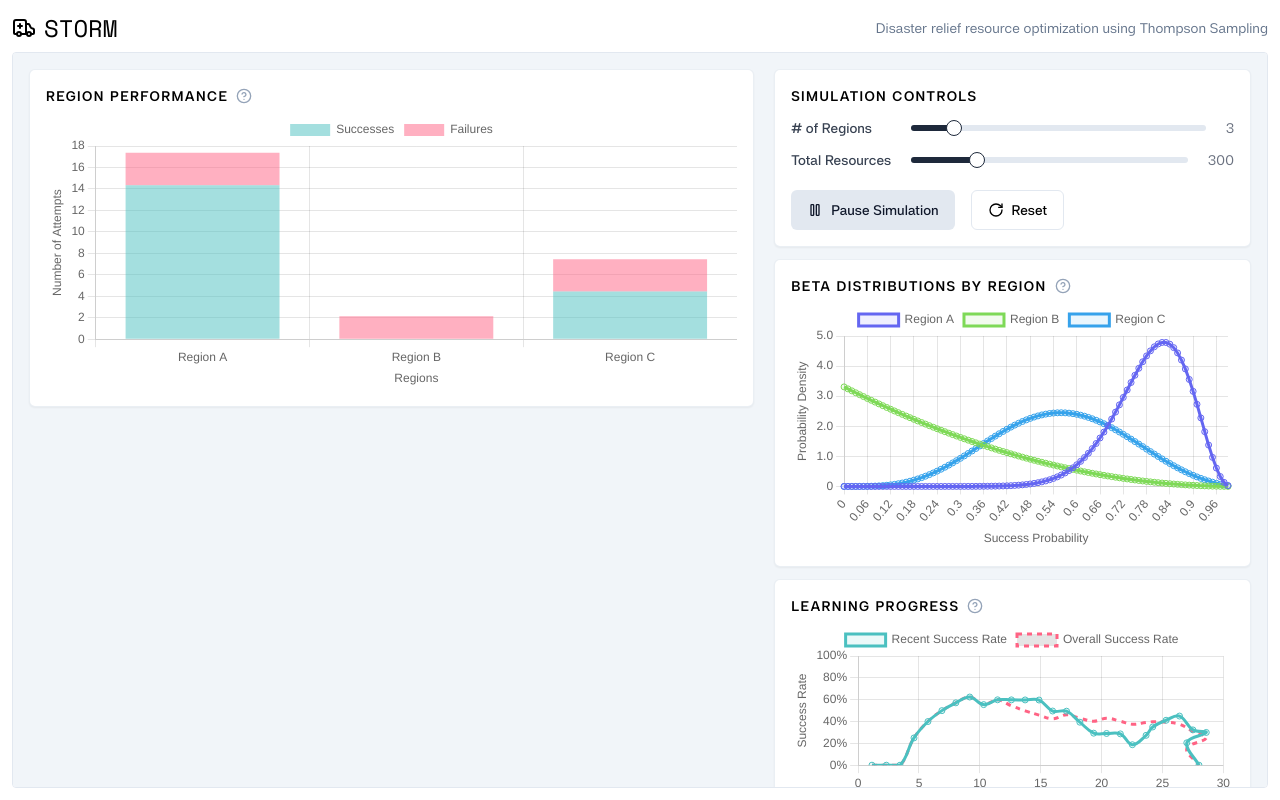
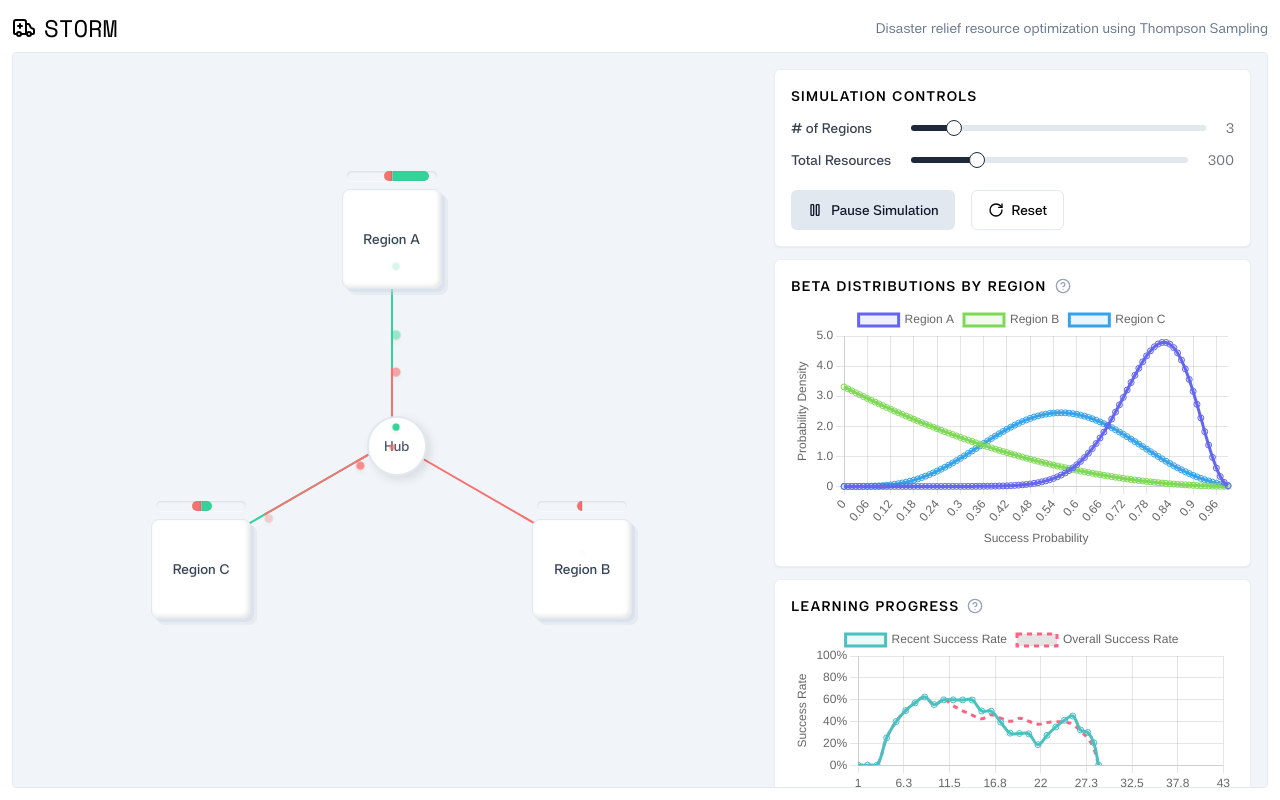
Before and after one commit to Tina-Mai/storm, a Next.js app: page / in a window 1280 px wide. Both pictures are taken after a click on the button "Start Simulation". Built offline with nearby package versions, Linux system fonts and the light colour scheme.

Commit message:
beautiful region graphic hehehe

```diff
--- a/package.json
+++ b/package.json
@@ -15,6 +15,7 @@
     "chart.js": "^4.4.6",
     "class-variance-authority": "^0.7.1",
     "clsx": "^2.1.1",
+    "framer-motion": "^11.12.0",
     "lucide-react": "^0.462.0",
     "next": "15.0.3",
     "react": "19.0.0-rc-66855b96-20241106",
--- a/src/app/page.tsx
+++ b/src/app/page.tsx
@@ -1,12 +1,13 @@
 "use client";
 
+import { motion } from "framer-motion";
+import { useGlobal } from "@/context/globalContext";
+import { Ambulance } from "lucide-react";
 import RegionChart from "@/components/RegionChart";
 import ControlPanel from "@/components/ControlPanel";
 import BetaDistributionChart from "@/components/BetaDistributionChart";
 import LearningChart from "@/components/LearningChart";
-import { useGlobal } from "@/context/globalContext";
 import ResourcesRemaining from "@/components/ResourcesRemaining";
-import { Ambulance } from "lucide-react";
 import Results from "@/components/Results";
 
 export default function Home() {
@@ -24,11 +25,15 @@ export default function Home() {
 			<div className="flex-grow overflow-y-auto w-full bg-slate-100 border border-slate-200 rounded p-4">
 				<div className="grid grid-cols-5 gap-5">
 					{/* Status Column  */}
-					<div className="col-span-3 vertical gap-3 justify-between">
-						{results && <Results />}
-
+					<div className="relative col-span-3 vertical gap-3 justify-between">
+						<div />
 						<RegionChart />
 						<ResourcesRemaining />
+						{results && (
+							<motion.div className="absolute w-full top-0 left-0" initial={{ y: -100, opacity: 0 }} animate={{ y: 0, opacity: 1 }} transition={{ duration: 0.5, ease: "easeOut" }}>
+								<Results />
+							</motion.div>
+						)}
 					</div>
 
 					{/* Charts Column */}
--- a/src/components/LearningChart.tsx
+++ b/src/components/LearningChart.tsx
@@ -11,7 +11,7 @@ import TooltipComponent from "@/components/Tooltip";
 ChartJS.register(CategoryScale, LinearScale, PointElement, LineElement, Title, Tooltip, Legend, ScatterController);
 
 export default function LearningChart() {
-	const { rewardHistory } = useGlobal();
+	const { rewardHistory, totalResources } = useGlobal();
 
 	// Calculate moving average
 	const windowSize = 10;
@@ -88,8 +88,11 @@ export default function LearningChart() {
 					display: true,
 					text: "Attempt Number",
 				},
+				min: 1,
+				max: Math.min(totalResources, Math.max(rewardHistory.length + 15, 30)),
 				ticks: {
 					maxTicksLimit: 10,
+					stepSize: 1,
 				},
 			},
 		},
--- a/src/components/RegionChart.tsx
+++ b/src/components/RegionChart.tsx
@@ -1,89 +1,230 @@
 "use client";
 
-import { Bar } from "react-chartjs-2";
-import { Chart as ChartJS, CategoryScale, LinearScale, BarElement, Title, Tooltip, Legend } from "chart.js";
 import { useGlobal } from "@/context/globalContext";
-import Card from "@/components/ui/card";
-import { TooltipItem } from "chart.js";
-import TooltipComponent from "@/components/Tooltip";
-
-ChartJS.register(CategoryScale, LinearScale, BarElement, Title, Tooltip, Legend);
+import { motion, ResolvedValues } from "framer-motion";
+import { useEffect, useState } from "react";
+import { ResourceAllocation } from "@/types/simulation";
 
 export default function RegionChart() {
-	const { regions } = useGlobal();
+	const { regions, isSimulating, remainingResources } = useGlobal();
+	const [prevRegions, setPrevRegions] = useState(regions);
 
-	const data = {
-		labels: regions.map((r) => r.name),
-		datasets: [
-			{
-				label: "Successes",
-				data: regions.map((r) => r.successCount),
-				backgroundColor: "rgba(75, 192, 192, 0.5)",
-			},
-			{
-				label: "Failures",
-				data: regions.map((r) => r.totalAttempts - r.successCount),
-				backgroundColor: "rgba(255, 99, 132, 0.5)",
-			},
-		],
+	// Size constants
+	const centerX = 300;
+	const centerY = 300;
+	const radius = 220;
+
+	const getRegionPosition = (index: number, total: number) => {
+		const angle = (index * 2 * Math.PI) / total - Math.PI / 2;
+		return {
+			x: centerX + radius * Math.cos(angle),
+			y: centerY + radius * Math.sin(angle),
+		};
 	};
 
-	const options = {
-		responsive: true,
-		maintainAspectRatio: true,
-		aspectRatio: 2.5,
-		scales: {
-			x: {
-				stacked: true,
-				title: {
-					display: true,
-					text: "Regions",
-				},
-			},
-			y: {
-				stacked: true,
-				beginAtZero: true,
-				title: {
-					display: true,
-					text: "Number of Attempts",
-				},
-			},
-		},
-		plugins: {
-			legend: {
-				position: "top" as const,
-			},
-			tooltip: {
-				callbacks: {
-					label: (context: TooltipItem<"bar">) => {
-						const region = regions[context.dataIndex];
-						const value = context.parsed.y;
-						const successRate = ((region.successCount / (region.totalAttempts || 1)) * 100).toFixed(1);
+	// Calculate progress bars directly from regions data
+	const maxAttempts = Math.max(...regions.map((r) => r.totalAttempts)) || 1; // Avoid division by zero
 
-						return [`${context.dataset.label}: ${value}`, `Success Rate: ${successRate}%`, `True Effectiveness: ${(region.hiddenEffectiveness * 100).toFixed(1)}%`];
+	// Track only animations
+	const [animations, setAnimations] = useState<ResourceAllocation[]>([]);
+
+	// Track resource allocations for animations only
+	useEffect(() => {
+		if (isSimulating) {
+			const updatedRegion = regions.find((region, index) => {
+				const prevRegion = prevRegions[index];
+				return region.totalAttempts > prevRegion.totalAttempts;
+			});
+
+			if (updatedRegion) {
+				const prevRegion = prevRegions.find((r) => r.id === updatedRegion.id);
+				const wasSuccessful = prevRegion && updatedRegion.successCount > prevRegion.successCount;
+
+				setAnimations((prev: ResourceAllocation[]) => [
+					...prev,
+					{
+						id: remainingResources,
+						targetRegion: updatedRegion.name,
+						success: wasSuccessful || false,
+						progress: 0,
 					},
-				},
-			},
-		},
-	};
+				]);
+			}
+		}
+		setPrevRegions(regions);
+	}, [regions, isSimulating]);
+
+	// Clean up completed animations
+	useEffect(() => {
+		const cleanup = setInterval(() => {
+			setAnimations((prev: ResourceAllocation[]) => prev.filter((a: ResourceAllocation) => a.progress < 1));
+		}, 1000);
+
+		return () => clearInterval(cleanup);
+	}, []);
 
 	return (
-		<Card>
-			<div className="horizontal items-center gap-2 -mb-1">
-				<h2 className="font-semibold text-sm uppercase tracking-widest">Region Performance</h2>
-				<TooltipComponent>
-					<div className="vertical text-xs text-gray-600 gap-1">
-						<p className="font-semibold">How to read this chart:</p>
-						<ul className="list-disc pl-5 space-y-1">
-							<li>Green bars show successful resource allocations</li>
-							<li>Red bars show failed allocations</li>
-							<li>Taller total bars indicate more attempts in that region</li>
-							<li>Higher green-to-red ratio indicates better performance</li>
-						</ul>
+		<div className="relative w-[600px] h-[600px] mx-auto">
+			{/* Connection Lines */}
+			<svg className="absolute inset-0 w-full h-full">
+				{regions.map((region, index) => {
+					const pos = getRegionPosition(index, regions.length);
+					return <line key={`line-${region.name}`} x1={centerX} y1={centerY} x2={pos.x} y2={pos.y} className="stroke-slate-300" strokeWidth={1} />;
+				})}
+
+				{/* Animated Resource Lines */}
+				{animations.map((allocation) => {
+					const targetRegion = regions.findIndex((r) => r.name === allocation.targetRegion);
+					const targetPos = getRegionPosition(targetRegion, regions.length);
+
+					return (
+						<motion.line
+							key={`resource-${allocation.id}`}
+							x1={centerX}
+							y1={centerY}
+							x2={targetPos.x}
+							y2={targetPos.y}
+							initial={{ pathLength: 0 }}
+							animate={{ pathLength: 1 }}
+							transition={{ duration: 1, ease: "easeInOut" }}
+							className={allocation.success ? "stroke-emerald-400" : "stroke-red-400"}
+							strokeWidth={2}
+							strokeDasharray="5,5"
+						/>
+					);
+				})}
+			</svg>
+
+			{/* Central Hub */}
+			<div
+				className="absolute left-[275px] top-[275px] w-[60px] h-[60px] rounded-full
+								border-2 border-slate-200 bg-white
+								shadow-[4px_4px_10px_rgba(0,0,0,0.1)]
+								flex items-center justify-center"
+			>
+				<span className="text-sm text-slate-600 font-medium">Hub</span>
+			</div>
+
+			{/* Regions */}
+			{regions.map((region, index) => {
+				const pos = getRegionPosition(index, regions.length);
+				const normalizedSuccesses = (region.successCount / maxAttempts) * 100;
+				const normalizedFailures = ((region.totalAttempts - region.successCount) / maxAttempts) * 100;
+
+				return (
+					<div
+						key={region.name}
+						className="absolute -ml-[50px] -mt-[50px]"
+						style={{
+							left: pos.x,
+							top: pos.y,
+						}}
+					>
+						{/* Progress Bar */}
+						<div className="w-full h-2.5 mb-2 flex justify-center items-center">
+							{/* Container */}
+							<div
+								className="relative w-[90px] h-full bg-slate-100 rounded-full overflow-hidden"
+								style={{
+									boxShadow: `
+										inset 0 1px 2px rgba(0,0,0,0.1),
+										0 1px 0 rgba(255,255,255,0.5)
+									`,
+								}}
+							>
+								{/* Failures (left side) */}
+								<div
+									className="absolute right-[50%] h-full bg-red-400 rounded-l-full transition-all duration-300"
+									style={{
+										width: `${normalizedFailures / 2}%`,
+										boxShadow: "inset -1px 0 2px rgba(0,0,0,0.1)",
+									}}
+								/>
+								{/* Successes (right side) */}
+								<div
+									className="absolute left-[50%] h-full bg-emerald-400 rounded-r-full transition-all duration-300"
+									style={{
+										width: `${normalizedSuccesses / 2}%`,
+										boxShadow: "inset 1px 0 2px rgba(0,0,0,0.1)",
+									}}
+								/>
+								{/* Center line */}
+								<div className="absolute left-[50%] top-0 w-[1px] h-full bg-slate-300/50" />
+							</div>
+						</div>
+
+						{/* Region Box */}
+						<div
+							className="w-[100px] h-[100px]
+										rounded-lg border border-slate-200
+										flex items-center justify-center
+										transform transition-transform hover:scale-105
+										cursor-pointer bg-white"
+							style={{
+								boxShadow: `
+									3px 3px 0 rgba(203, 213, 225, 0.4),
+									6px 6px 0 rgba(203, 213, 225, 0.3),
+									inset -2px -2px 4px rgba(0,0,0,0.1)
+								`,
+							}}
+						>
+							<span className="text-sm font-medium text-slate-700 drop-shadow-sm">{region.name}</span>
+						</div>
 					</div>
-				</TooltipComponent>
-			</div>
-			<Bar data={data} options={options} />
-		</Card>
+				);
+			})}
+
+			{/* Resource Particles */}
+			{animations.map((allocation) => {
+				const targetRegion = regions.findIndex((r) => r.name === allocation.targetRegion);
+				const targetPos = getRegionPosition(targetRegion, regions.length);
+
+				return (
+					<motion.div
+						key={allocation.id}
+						className={`absolute w-2 h-2 rounded-full shadow-md
+								${allocation.success ? "bg-emerald-400" : "bg-red-400"}`}
+						initial={{
+							x: centerX,
+							y: centerY,
+							scale: 0.5,
+							opacity: 0,
+						}}
+						animate={{
+							x: targetPos.x,
+							y: targetPos.y,
+							scale: [0.5, 1.2, 0.8],
+							opacity: [0, 1, 0],
+						}}
+						transition={{
+							duration: 1,
+							ease: "easeInOut",
+							scale: {
+								times: [0, 0.5, 1],
+								duration: 1,
+							},
+							opacity: {
+								times: [0, 0.2, 1],
+								duration: 1,
+							},
+						}}
+						onUpdate={(latest: ResolvedValues) => {
+							const x = latest.x as number;
+							if (x !== undefined) {
+								const dx = targetPos.x - centerX;
+								const dy = targetPos.y - centerY;
+								const totalDistance = Math.sqrt(dx * dx + dy * dy);
+								const currentDx = x - centerX;
+								const currentDy = (latest.y as number) - centerY;
+								const currentDistance = Math.sqrt(currentDx * currentDx + currentDy * currentDy);
+								const progress = currentDistance / totalDistance;
+
+								setAnimations((prev: ResourceAllocation[]) => prev.map((a) => (a.id === allocation.id ? { ...a, progress } : a)));
+							}
+						}}
+					/>
+				);
+			})}
+		</div>
 	);
 }
--- a/src/context/globalContext.tsx
+++ b/src/context/globalContext.tsx
@@ -1,7 +1,7 @@
 "use client";
 
-import { createContext, useContext, useState, useEffect, useCallback, ReactNode } from "react";
-import { Region, SimulationResults } from "@/types/simulation";
+import { createContext, useContext, useState, useEffect, useCallback, ReactNode, SetStateAction, Dispatch } from "react";
+import { Region, SimulationResults, ResourceAllocation } from "@/types/simulation";
 import { initializeRegions, performThompsonSampling, updateRegion, calculateResults, simulateTrial } from "@/lib/probability";
 
 interface GlobalContextType {
@@ -13,12 +13,14 @@ interface GlobalContextType {
 	isSimulating: boolean;
 	rewardHistory: number[];
 	results: SimulationResults | null;
+	allocations: ResourceAllocation[];
 
 	// Actions
 	setNumRegions: (num: number) => void;
 	setTotalResources: (resources: number) => void;
 	setIsSimulating: (isSimulating: boolean) => void;
 	resetSimulation: () => void;
+	setAllocations: Dispatch<SetStateAction<ResourceAllocation[]>>;
 }
 
 const GlobalContext = createContext<GlobalContextType | undefined>(undefined);
@@ -31,6 +33,7 @@ export function GlobalProvider({ children }: { children: ReactNode }) {
 	const [isSimulating, setIsSimulating] = useState(false);
 	const [rewardHistory, setRewardHistory] = useState<number[]>([]);
 	const [results, setResults] = useState<SimulationResults | null>(null);
+	const [allocations, setAllocations] = useState<ResourceAllocation[]>([]);
 
 	// Initialize regions
 	useEffect(() => {
@@ -56,6 +59,7 @@ export function GlobalProvider({ children }: { children: ReactNode }) {
 		setRemainingResources(totalResources);
 		setIsSimulating(false);
 		setResults(null);
+		setAllocations([]);
 	}, [totalResources]);
 
 	// Simulation step
@@ -113,6 +117,8 @@ export function GlobalProvider({ children }: { children: ReactNode }) {
 		setTotalResources,
 		setIsSimulating,
 		resetSimulation,
+		allocations,
+		setAllocations,
 	};
 
 	return <GlobalContext.Provider value={value}>{children}</GlobalContext.Provider>;
```
Also changed, not shown: src/types/simulation.ts (+7 -0 lines), 1 other file (tests, documents, lock files or other folders).
